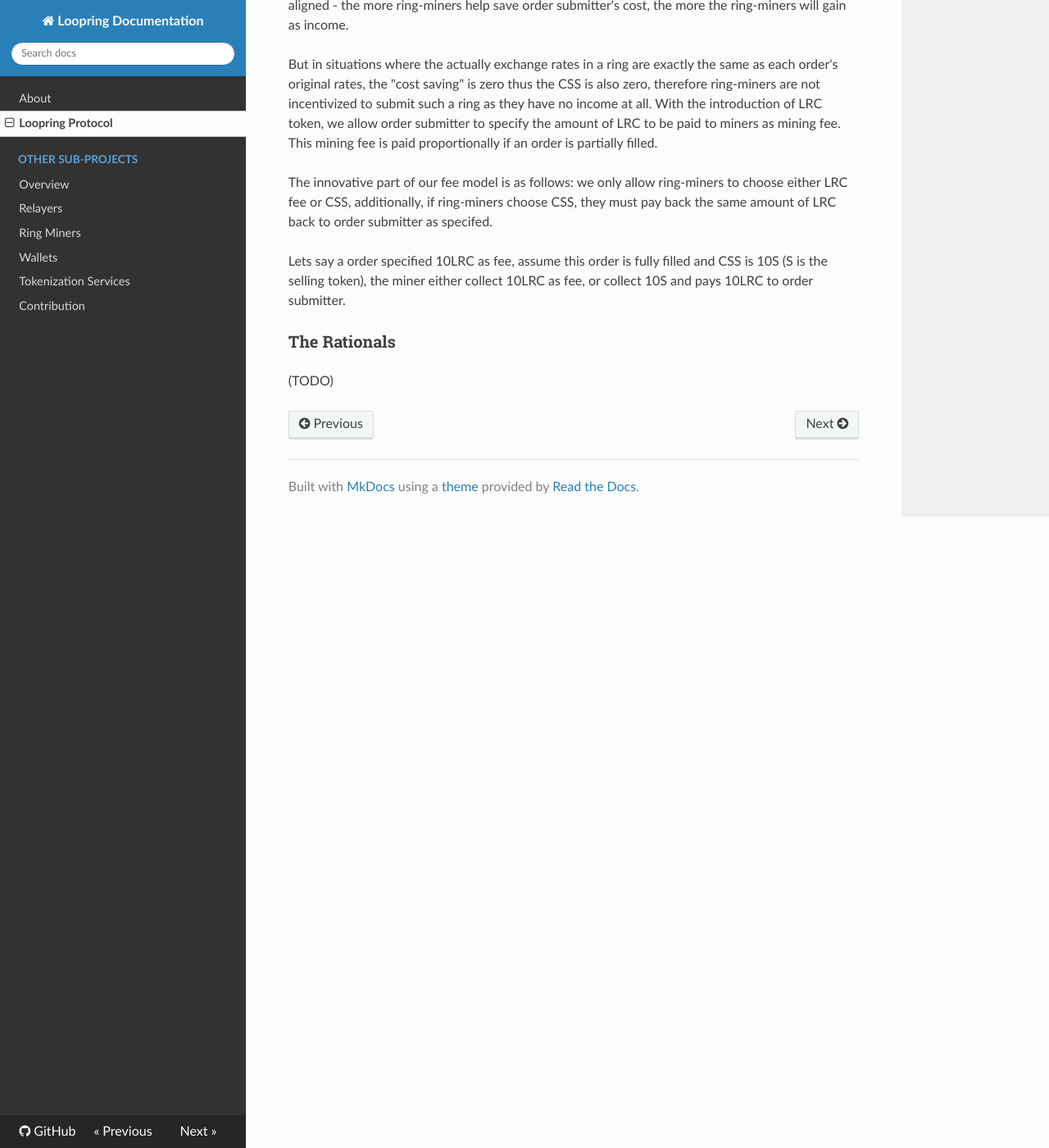
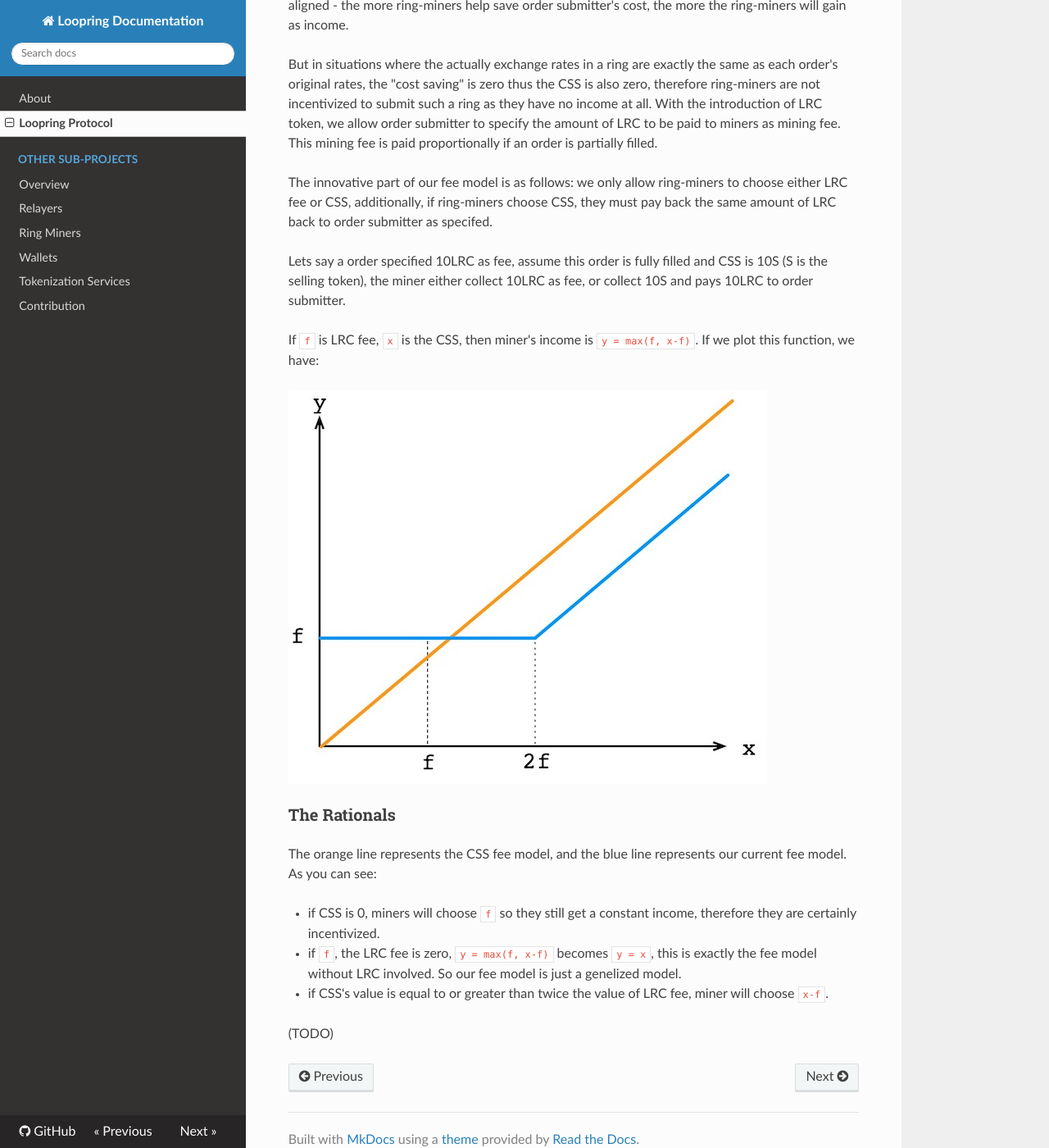
Before and after one commit to mfinestone/documents, an MkDocs documentation site: the page built from docs/protocol.md, in a window 1280 px wide and 1400 px high, scrolled down 1712 px. Shown: the whole window at 82% size. Built offline with MkDocs 1.6.1, drawn with Linux system fonts in a browser that asks for light colours; nearby versions of some CDN libraries; old or Windows-style settings are respelled for this version of MkDocs.

Commit message:
describe fee-model

```diff
--- a/docs/protocol.md
+++ b/docs/protocol.md
@@ -47,6 +47,15 @@ The innovative part of our fee model is as follows: we only allow ring-miners to
 
 Lets say a order specified 10LRC as fee, assume this order is fully filled and CSS is 10S (S is the selling token), the miner either collect 10LRC as fee, or collect 10S and pays 10LRC to order submitter.
 
+If `f` is LRC fee, `x` is the CSS, then miner's income is `y = max(f, x-f)`. If we plot this function, we have:
+
+![](img/fee-model.jpg)
 ### The Rationals
 
+The orange line represents the CSS fee model, and the blue line represents our current fee model. As you can see:
+
+- if CSS is 0, miners will choose `f` so they still get a constant income, therefore they are certainly incentivized.
+- if `f`, the LRC fee is zero, `y = max(f, x-f)` becomes `y = x`, this is exactly the fee model without LRC involved. So our fee model is just a genelized model.
+- if CSS's value is equal to or greater than twice the value of LRC fee, miner will choose `x-f`.
+
 (TODO)
```
Also changed, not shown: docs/img/fee-model.jpg (added).
